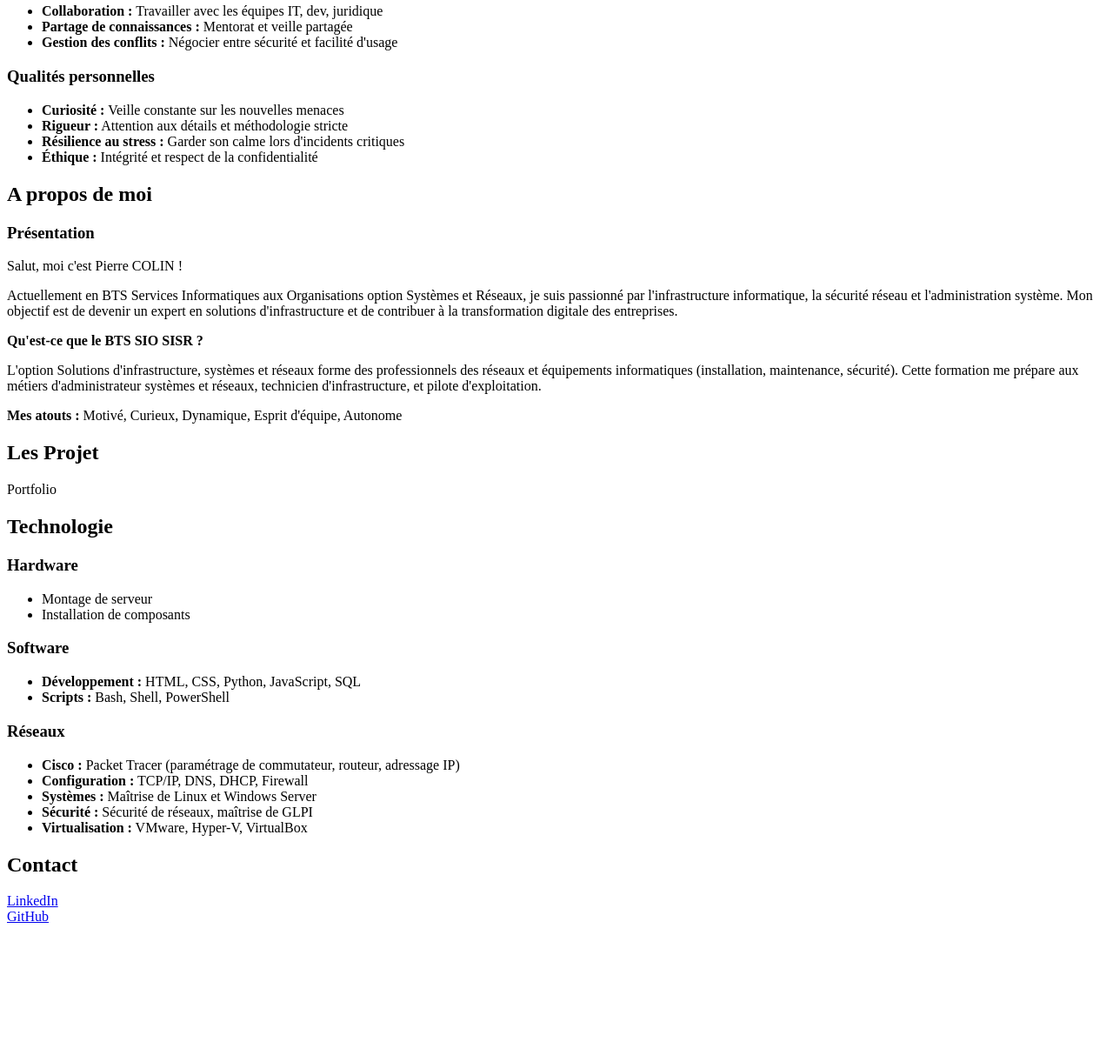
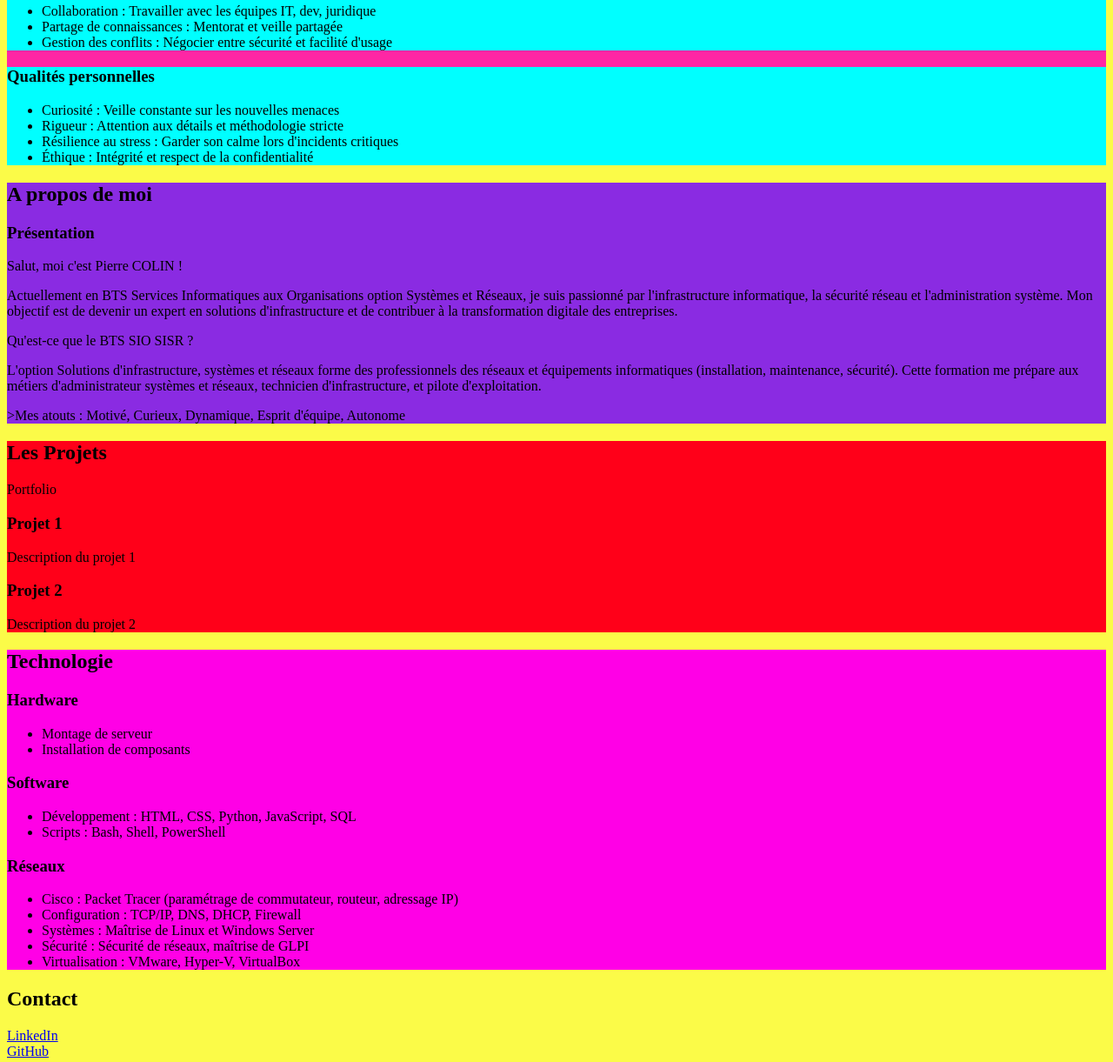
Before and after one commit to Baltimore67/portfolio-BTS-SIO-1-2025-2026, a plain HTML site: page index.html in a window 1280 px wide. Shown: the part 273-1494 px from the top of the page at 87% size. Before the commit the page ends 1344 px from the top, so only its background shows below. Drawn offline with Linux system fonts and the light colour scheme.

Commit message:
Page Multicolor

```diff
--- a/index.html
+++ b/index.html
@@ -3,11 +3,12 @@
 <head>
     <meta charset="UTF-8">
     <meta name="viewport" content="width=device-width, initial-scale=1.0">
+    <link rel="stylesheet" href="style.css">
     <title>Document</title>
 </head>
 <body>
     <header>
-        <h1>Titre</h1>
+        <h1>Pierre Colin</h1>
      <nav id="navbar">
     <ul>
         <li><a href="#softskill" class="nav-link">SoftSkill</a></li>
@@ -27,19 +28,19 @@
         <div class="skill-card">
             <h3>Travail en équipe</h3>
             <ul>
-                <li><strong>Collaboration :</strong> Travailler avec les équipes IT, dev, juridique</li>
-                <li><strong>Partage de connaissances :</strong> Mentorat et veille partagée</li>
-                <li><strong>Gestion des conflits :</strong> Négocier entre sécurité et facilité d'usage</li>
+                <li>Collaboration : Travailler avec les équipes IT, dev, juridique</li>
+                <li>Partage de connaissances : Mentorat et veille partagée</li>
+                <li>Gestion des conflits : Négocier entre sécurité et facilité d'usage</li>
             </ul>
         </div>
 
         <div class="skill-card">
             <h3>Qualités personnelles</h3>
             <ul>
-                <li><strong>Curiosité :</strong> Veille constante sur les nouvelles menaces</li>
-                <li><strong>Rigueur :</strong> Attention aux détails et méthodologie stricte</li>
-                <li><strong>Résilience au stress :</strong> Garder son calme lors d'incidents critiques</li>
-                <li><strong>Éthique :</strong> Intégrité et respect de la confidentialité</li>
+                <li>Curiosité : Veille constante sur les nouvelles menaces</li>
+                <li>Rigueur : Attention aux détails et méthodologie stricte</li>
+                <li>Résilience au stress : Garder son calme lors d'incidents critiques</li>
+                <li>Éthique : Intégrité et respect de la confidentialité</li>
             </ul>
 
     </section>
@@ -49,18 +50,26 @@
         <h3>Présentation</h3>
                     <p>Salut, moi c'est Pierre COLIN !</p>
                     <p>Actuellement en BTS Services Informatiques aux Organisations option Systèmes et Réseaux, je suis passionné par l'infrastructure informatique, la sécurité réseau et l'administration système. Mon objectif est de devenir un expert en solutions d'infrastructure et de contribuer à la transformation digitale des entreprises.</p>
-                    <p><strong>Qu'est-ce que le BTS SIO SISR ? </strong></p>
+                    <p>Qu'est-ce que le BTS SIO SISR ? </p>
                     <p>L'option Solutions d'infrastructure, systèmes et réseaux forme des professionnels des réseaux et équipements informatiques (installation, maintenance, sécurité). Cette formation me prépare aux métiers d'administrateur systèmes et réseaux, technicien d'infrastructure, et pilote d'exploitation.</p>
-                    <p><strong>Mes atouts :</strong> Motivé, Curieux, Dynamique, Esprit d'équipe, Autonome</p>
+                    <p>>Mes atouts : Motivé, Curieux, Dynamique, Esprit d'équipe, Autonome</p>
 
     </section>
 <!--Projet section-->
     <section id="realisation">
-        <h2>Les Projet</h2>
-        <p>Portfolio</p>
+    <h2>Les Projets</h2>
+    <p>Portfolio</p>
 
+    <div class="projet">
+        <h3>Projet 1</h3>
+        <p>Description du projet 1</p>
+    </div>
 
-    </section>
+    <div class="projet">
+        <h3>Projet 2</h3>
+        <p>Description du projet 2</p>
+    </div>
+</section>
 
 <!--technologie Skill-->
   <section id="technologie">
@@ -77,25 +86,27 @@
     <div class="tech">
         <h3>Software</h3>
         <ul>
-            <li><strong>Développement :</strong> HTML, CSS, Python, JavaScript, SQL</li>
-            <li><strong>Scripts :</strong> Bash, Shell, PowerShell</li>
+            <li>Développement : HTML, CSS, Python, JavaScript, SQL</li>
+            <li>Scripts : Bash, Shell, PowerShell</li>
         </ul>
     </div>
 
     <div class="tech">
         <h3>Réseaux</h3>
         <ul>
-            <li><strong>Cisco :</strong> Packet Tracer (paramétrage de commutateur, routeur, adressage IP)</li>
-            <li><strong>Configuration :</strong> TCP/IP, DNS, DHCP, Firewall</li>
-            <li><strong>Systèmes :</strong> Maîtrise de Linux et Windows Server</li>
-            <li><strong>Sécurité :</strong> Sécurité de réseaux, maîtrise de GLPI</li>
-            <li><strong>Virtualisation :</strong> VMware, Hyper-V, VirtualBox</li>
+            <li>Cisco : Packet Tracer (paramétrage de commutateur, routeur, adressage IP)</li>
+            <li>Configuration : TCP/IP, DNS, DHCP, Firewall</li>
+            <li>Systèmes : Maîtrise de Linux et Windows Server</li>
+            <li>Sécurité : Sécurité de réseaux, maîtrise de GLPI</li>
+            <li>Virtualisation : VMware, Hyper-V, VirtualBox</li>
         </ul>
     </div>
 </section>
 
 
-    <!--Page Contact with link-->
+
+    <footer>
+<!--Page Contact with link-->
     <section id="contact">
     <h2>Contact</h2>
     <div class="contact-item">
@@ -120,8 +131,6 @@
         </div>
     </div>
 </section>
-    <footer>
-
     </footer>
 </body>
 </html>
--- /dev/null
+++ b/style.css
@@ -0,0 +1,31 @@
+#softskill {
+  background-color: #ff26a4;
+}
+
+.skill-card {
+  background-color: aqua;
+
+}
+
+#apropos{
+  background-color: blueviolet;
+}
+
+#technologie {
+  background-color: #ff00e6;
+}
+
+.contact{
+  background-color: #53a562;
+}
+
+body{
+  background-color: #fbfb48;
+}
+#realisation{
+  background-color: #ff0019;
+}
+
+#navbar{
+  background-color: darkorange;
+}
```
